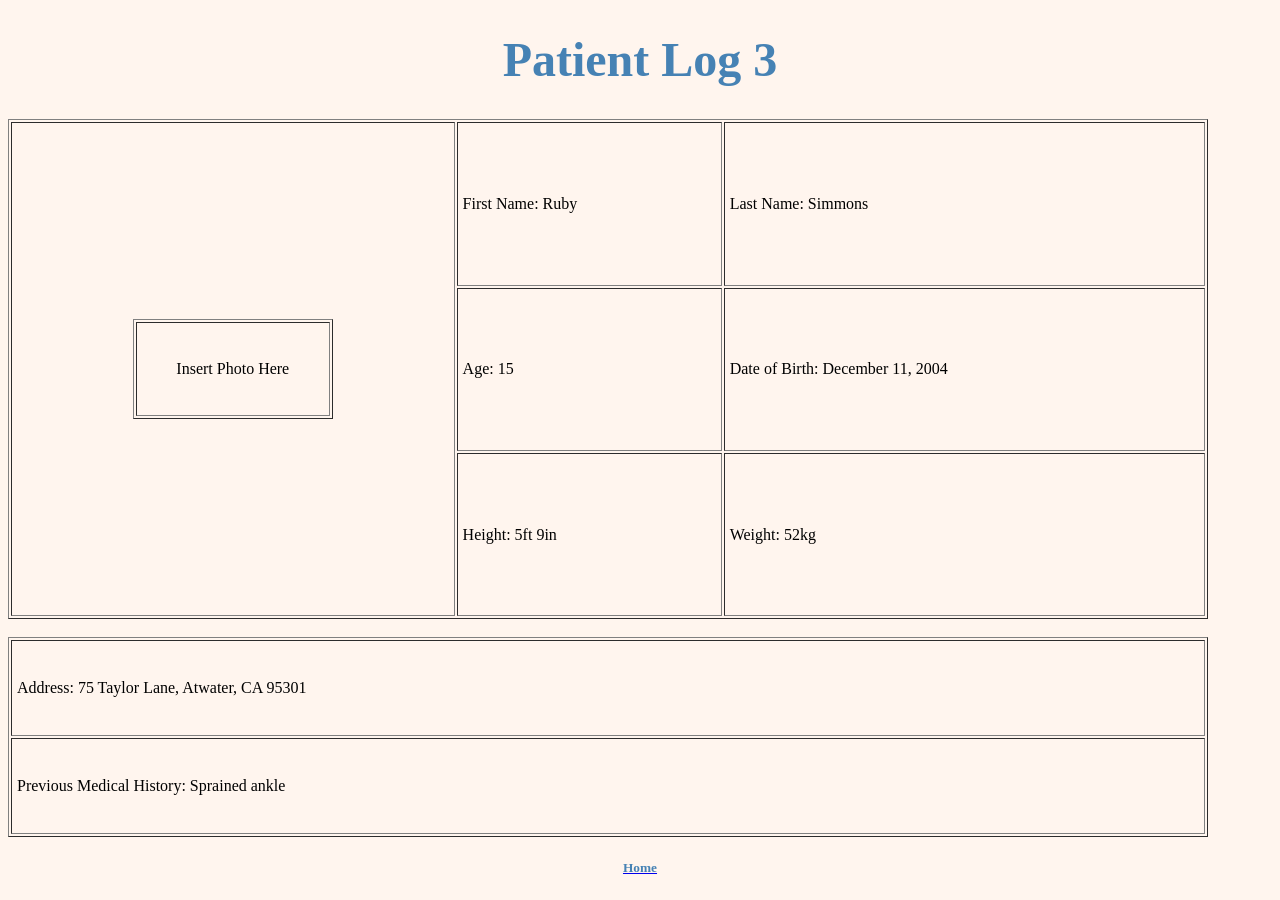
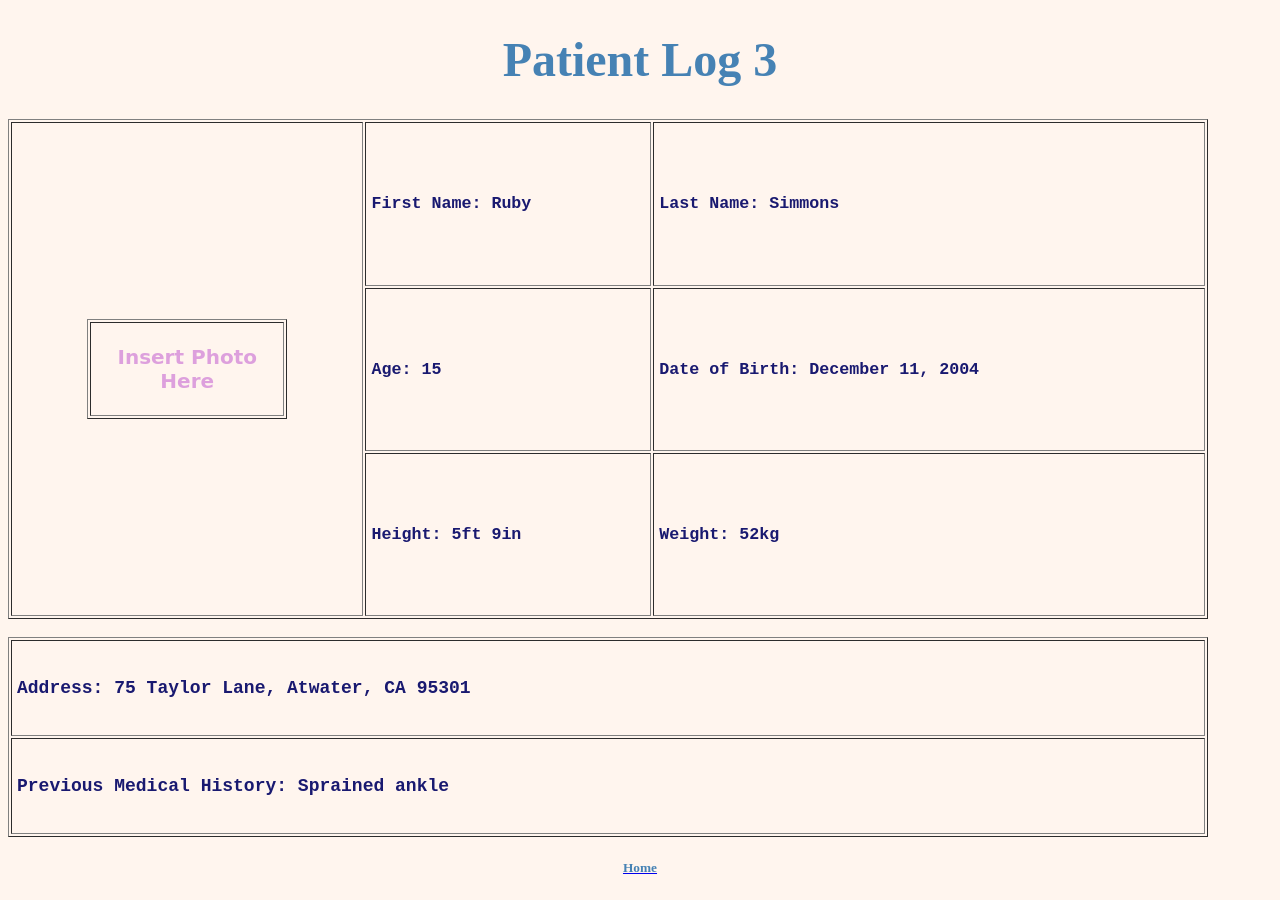
Before and after one commit to Sugarbug1211/Sugarbug1211.github.io, a Jekyll site: the page Patient Log/patient log 3.html, which Jekyll copies as it is, in a window 1280 px wide. Built offline with Jekyll 4.4.1, drawn with Linux system fonts in a browser that asks for light colours.

Commit message:
Update patient log 3.html

```diff
--- a/Patient Log/patient log 3.html
+++ b/Patient Log/patient log 3.html
@@ -14,19 +14,19 @@
                 <tr>
                     <td rowspan="3">
                         <center><table border = "1" width = "200" height = "100" cellpadding = "5" >
-                            <td><center>Insert Photo Here</center></td>
+                            <td><h2><center>Insert Photo Here</center></h2></td>
                         </table></center>
                     </td>
-                    <td>First Name: Ruby</td>
-                    <td>Last Name: Simmons</td>
+                    <td><h3>First Name: Ruby</h3></td>
+                    <td><h3>Last Name: Simmons</h3></td>
                 </tr>
                 <tr>
-                    <td>Age: 15</td>
-                    <td>Date of Birth: December 11, 2004</td>
+                    <td><h3>Age: 15</h3></td>
+                    <td><h3>Date of Birth: December 11, 2004</h3></td>
                 </tr>
                 <tr>
-                    <td>Height: 5ft 9in</td>
-                    <td>Weight: 52kg</td>
+                    <td><h3>Height: 5ft 9in</h3></td>
+                    <td><h3>Weight: 52kg</h3></td>
                 </tr>
             </table>
 
@@ -34,10 +34,10 @@
 
         <table border = "1" width = "1200" height = "200" cellpadding = "5" >
             <tr>
-                <td>Address: 75 Taylor Lane, Atwater, CA 95301</td>
+                <td><h4>Address: 75 Taylor Lane, Atwater, CA 95301</h4></td>
             </tr>
             <tr>
-                <td rowspan="2">Previous Medical History: Sprained ankle</td>
+                <td rowspan="2"><h4>Previous Medical History: Sprained ankle</h4></td>
             </tr>
         </table>
 
```
